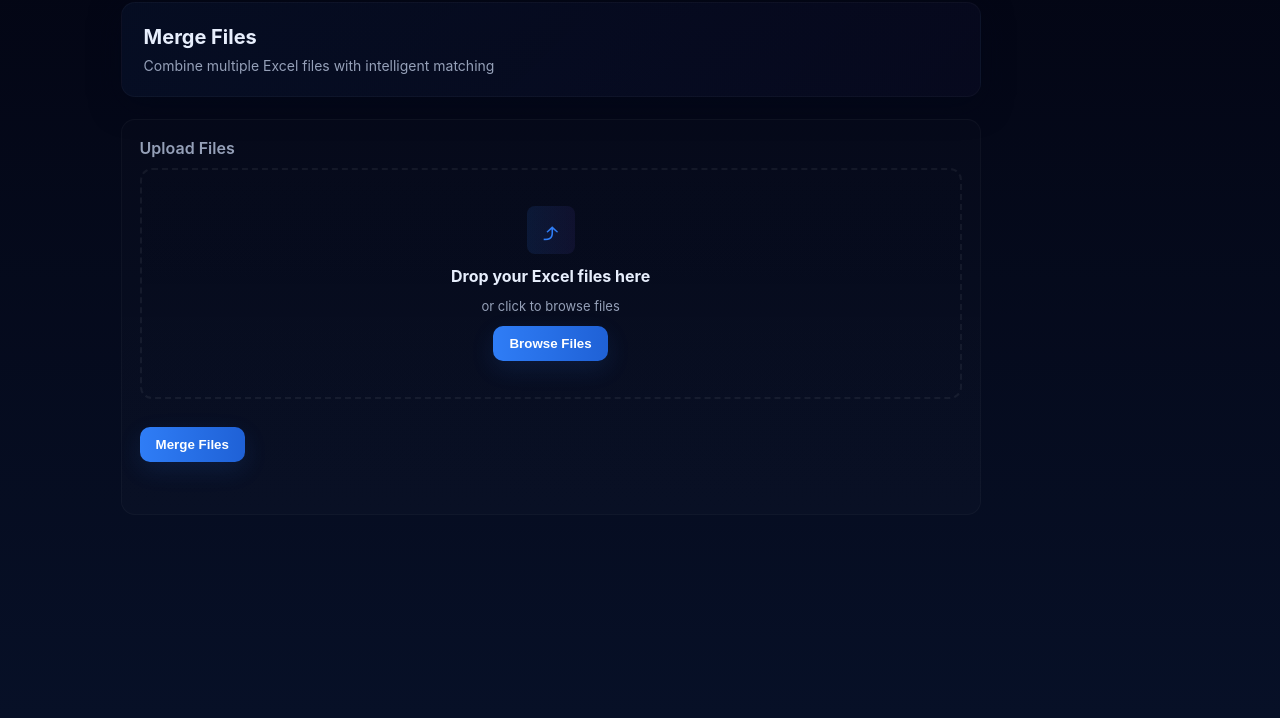
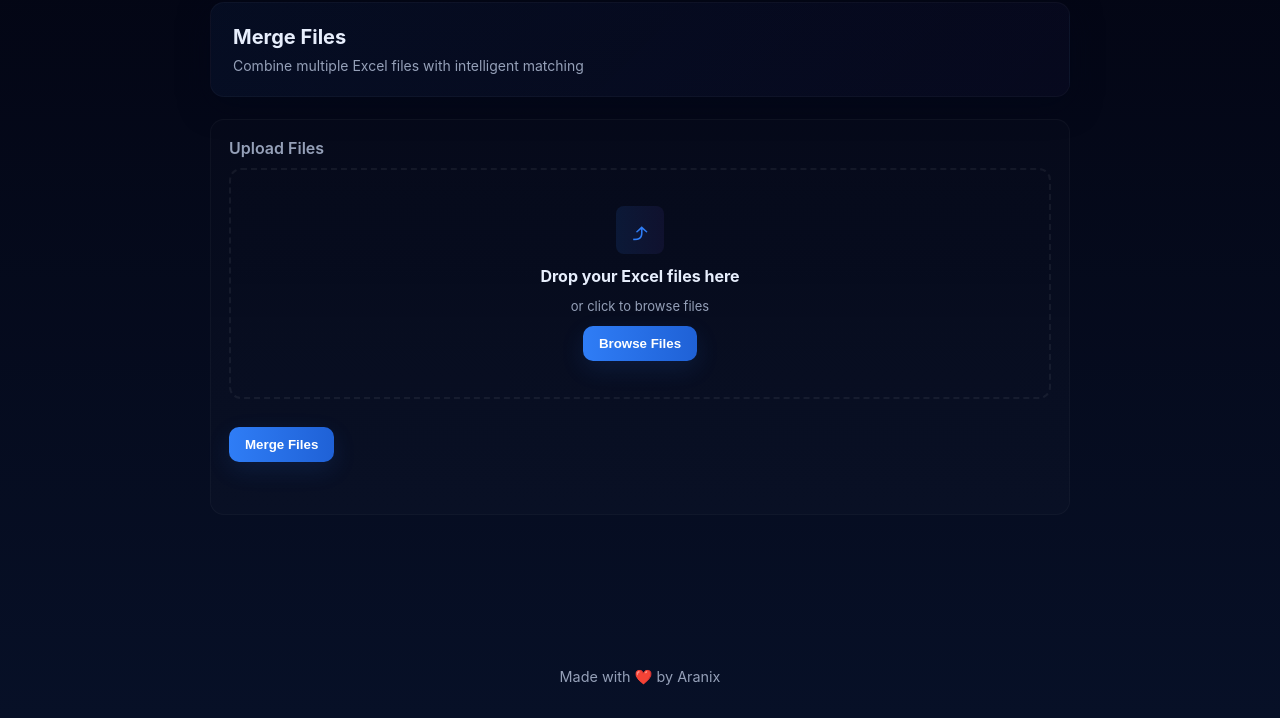
Before and after one commit to Ayushrana125/smart-merge, a plain HTML site: page smart-merge.html in a window 1280 px wide. Shown: the part 82-800 px from the top of the page. Drawn offline with Linux system fonts and the light colour scheme.

Commit message:
Update smart-merge.html

```diff
--- a/smart-merge.html
+++ b/smart-merge.html
@@ -19,17 +19,22 @@
       --container-w:900px;
     }
     *{box-sizing:border-box}
-    body{
-      margin:0;
-      min-height:100vh;
+    body {
+      margin: 0;
+      min-height: 100vh;
       font-family: Inter, "Segoe UI", Roboto, system-ui, -apple-system, "Helvetica Neue", Arial;
       background: linear-gradient(180deg,var(--bg-1),var(--bg-2));
-      color:var(--text);
-      -webkit-font-smoothing:antialiased;
-      display:flex;
-      justify-content:center;
-      padding:32px 18px;
+      color: var(--text);
+      -webkit-font-smoothing: antialiased;
+
+      /* Make the page layout vertical so footer sits at bottom */
+      display: flex;
+      flex-direction: column;    /* <--- add this */
+      align-items: center;       /* keep content centered horizontally */
+      justify-content: flex-start;
+      padding: 32px 18px;
     }
+
 
     /* main centered column */
     .container{
@@ -179,6 +184,15 @@
     }
     .file-chip button:hover{ color:#ff6b6b; background: rgba(255,255,255,0.02) }
 
+    .footer {
+      margin-top: auto;
+      font-size: 0.9rem;
+      color: var(--muted);
+      width: 100%;
+      text-align: center;   /* center footer text */
+    }
+
+
     /* responsive: chips become full width on very small screens */
     @media (max-width:420px){
       .file-chip{ flex: 0 1 100%; min-width: auto; }
@@ -210,6 +224,7 @@
     @keyframes spin {
       to { transform: rotate(360deg); }
     }
+
 
   </style>
 </head>
```
